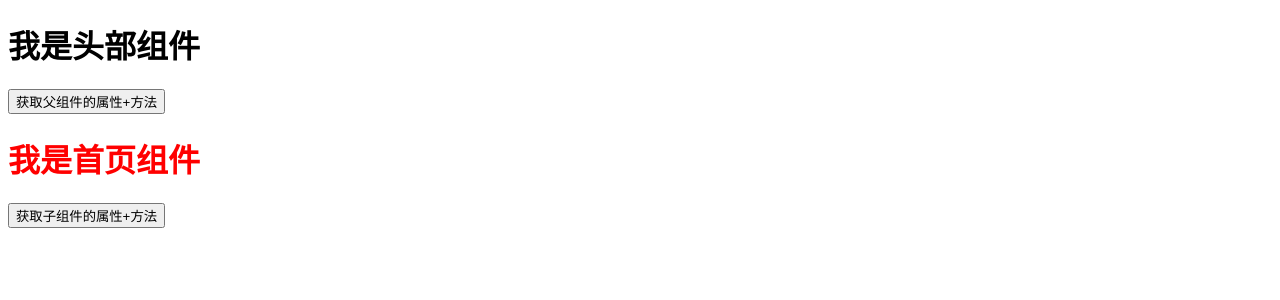
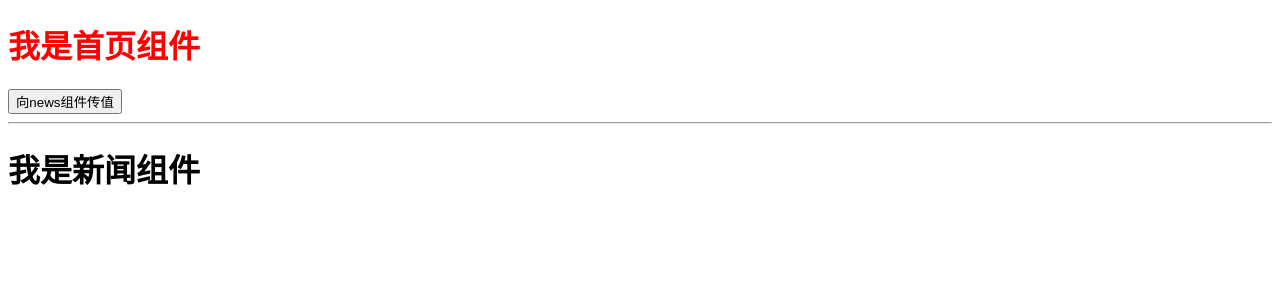
Before and after one commit to painAdmin/vue_test1, a Vue app: page / in a window 1280 px wide. Shown: the top 300 px of the page. Built offline with nearby package versions, Linux system fonts and the light colour scheme.

Commit message:
非父子组件 通过时间广播传值

```diff
--- a/src/App.vue
+++ b/src/App.vue
@@ -3,12 +3,15 @@
 
     <!--第三步 在模板中使用-->
     <v-home></v-home>
+    <hr>
+    <v-news></v-news>
   </div>
 </template>
 
 <script>
   /*第一步 引入组件*/
   import Home from './components/Home.vue';
+  import News from './components/News.vue';
 
 export default {
   name: 'App',
@@ -18,7 +21,8 @@ export default {
   },
   /*第二部 注册组件*/
   components:{
-    'v-home':Home
+    'v-home':Home,
+    'v-news':News
   }
 
 }
--- a/src/components/Header.vue
+++ /dev/null
@@ -1,27 +0,0 @@
-<template>
-  <div id="header">
-      <h1>{{msg}}</h1>
-    <button @click="getParent()">获取父组件的属性+方法</button>
-  </div>
-</template>
-<script>
-  export default{
-      data(){
-          return{
-            msg:"我是头部组件"
-          }
-      },methods:{
-          run(){
-              alert('header 组件方法！');
-          },
-          getParent(){
-              console.log(this.$parent.msg);
-              this.$parent.run();
-          }
-
-    }
-  }
-</script>
-<style scoped>
-
-</style>
--- a/src/components/Home.vue
+++ b/src/components/Home.vue
@@ -1,32 +1,25 @@
 <template>
   <!--所有内容被根节点包围-->
   <div id="home">
-      <v-header ref="Header"></v-header>
       <h1>{{msg}}</h1>
-    <button @click="getChild()">获取子组件的属性+方法</button>
+    <button @click="send()">向news组件传值</button>
   </div>
 
 </template>
 
 <script>
-  import Header from './Header.vue'
+  import VueEvent from '../module/vueEvent';
   export default{
       data(){
           return{
             msg:"我是首页组件"
         }
       },methods:{
-          getChild(){
-              console.log(this.$refs.Header.msg);
-              this.$refs.Header.run();
-          },
-          run(){
-              alert('父组件run方法')
-          }
-
-    }
-      ,components:{
-         'v-header':Header,
+         send(){
+             VueEvent.$emit('id-select',1);
+         }
+    },components:{
+       'vue-event':VueEvent
     }
   }
 
--- /dev/null
+++ b/src/components/News.vue
@@ -0,0 +1,29 @@
+<template>
+  <div id="news">
+      <h1>{{msg}}</h1>
+  </div>
+</template>
+<script>
+  import VueEvent from '../module/vueEvent'
+  export default{
+      data(){
+          return{
+            msg:"我是新闻组件"
+          }
+      },methods:{
+
+
+    },components:{
+          'vue-event':VueEvent
+    },mounted(){
+        VueEvent.$on('id-select',function(id){
+        console.log('接收到:'+id);
+      })
+    }
+  }
+
+
+</script>
+<style scoped>
+
+</style>
--- /dev/null
+++ b/src/module/vueEvent.js
@@ -0,0 +1,6 @@
+import  Vue from 'vue'
+
+var vueEvent=new Vue();
+
+// 向外 暴露vue组件
+export default vueEvent;
```
